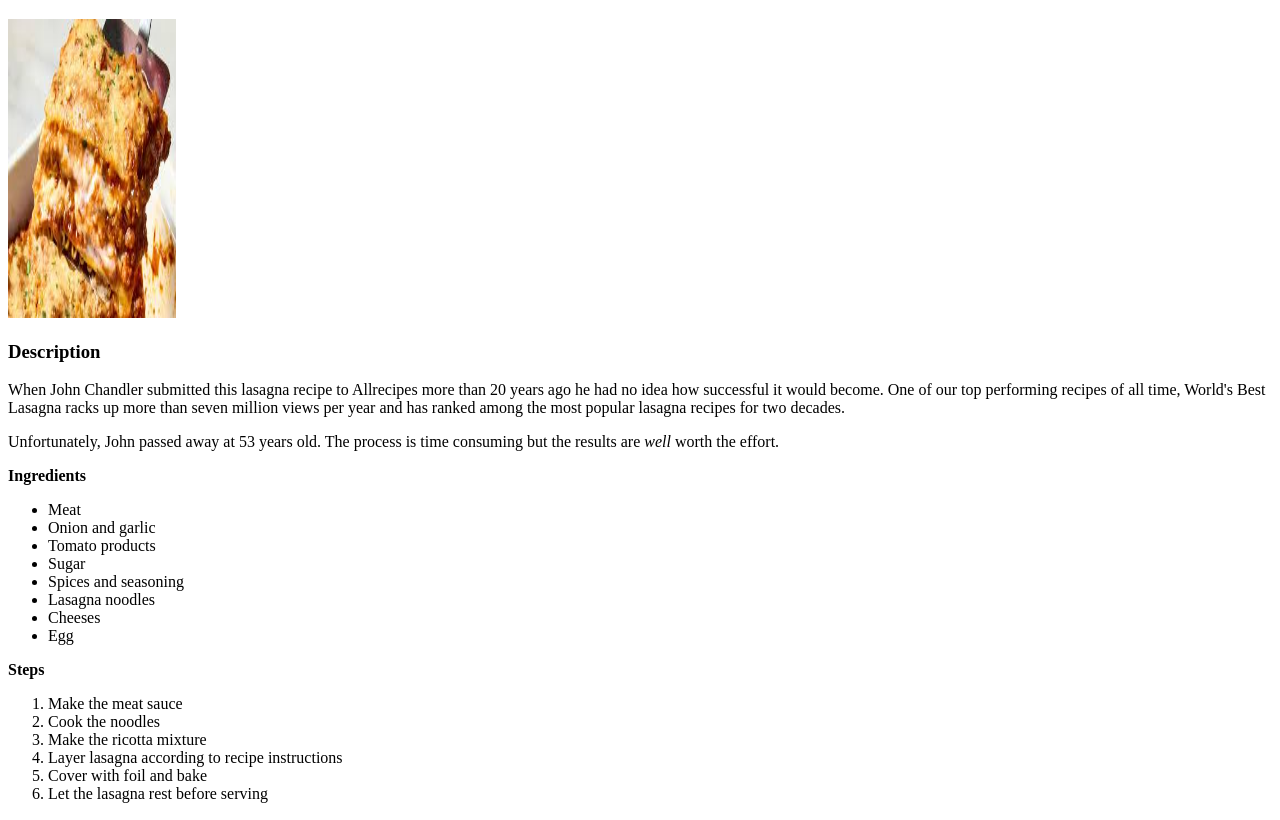
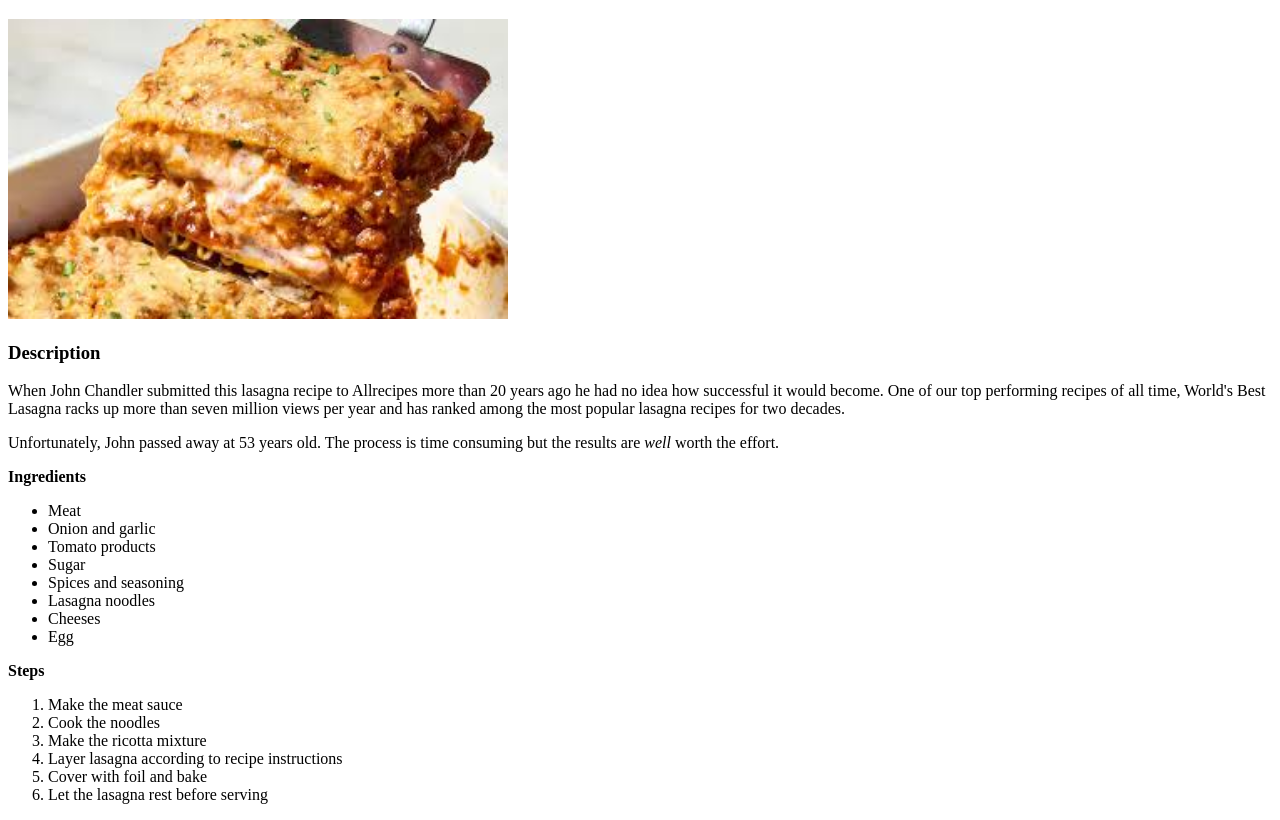
Before and after one commit to mercury-Hg80/odin-recipes, a plain HTML site: page recipes/lasagna.html in a window 1280 px wide. Shown: the part 61-881 px from the top of the page. Drawn offline with Linux system fonts and the light colour scheme.

Commit message:
Style adjusted image resolutions

```diff
--- a/recipes/lasagna.html
+++ b/recipes/lasagna.html
@@ -13,7 +13,7 @@
     <body>
     <h1> Lasagna Recipe</h1>
     <!-- add image size in alt text region-->
-    <img src="../img/lasagna.jpeg" alt=" Cheesy gooey lasagna made with meat sauce" height="299" width="168">
+    <img src="../img/lasagna.jpeg" alt=" Cheesy gooey lasagna made with meat sauce" height="300" width="500">
 
     <p><h3>Description</h3></p>
     <p>When John Chandler submitted this lasagna recipe to Allrecipes more than 20 years ago he had no idea how successful it would become. One of our top performing recipes of all time, World's Best Lasagna racks up more than seven million views per year and has ranked among the most popular lasagna recipes for two decades. </p>
```
Also changed, not shown: recipes/muffin.html (+1 -1 lines).
